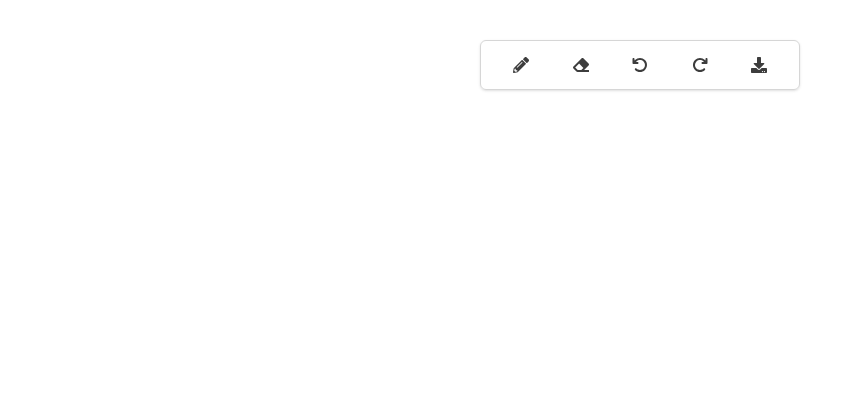
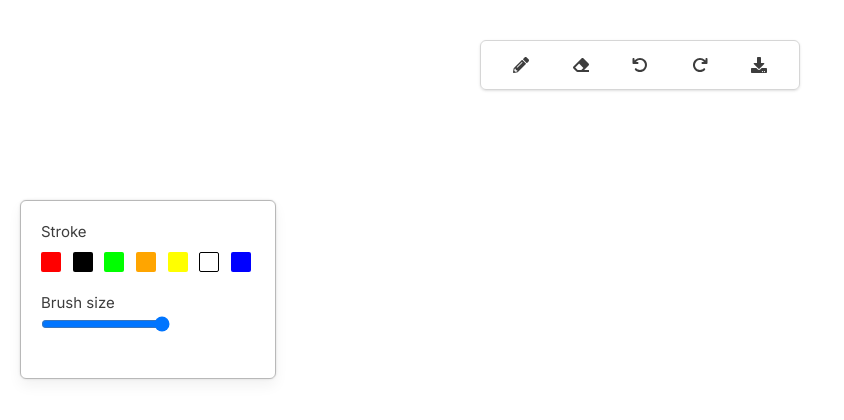
Before and after one commit to gaurab-khanal/whiteboard, a Next.js app in the folder client/: page / in a window 1280 px wide. Shown: the top 420 px of the page, without its empty margins (0-844 px from the left). Built offline with nearby package versions, Linux system fonts and the light colour scheme.

Commit message:
UI of toolbox

```diff
--- a/client/src/app/components/Menu/index.jsx
+++ b/client/src/app/components/Menu/index.jsx
@@ -7,7 +7,6 @@ import {
 } from "react-icons/fa";
 import { FaArrowRotateLeft, FaArrowRotateRight } from "react-icons/fa6";
 
-import styles from "./index.module.css";
 
 const Menu = () => {
   return (
--- a/client/src/app/components/Menu/index.module.css
+++ /dev/null
@@ -1,16 +0,0 @@
-.menuContainer {
-    @apply absolute px-5 py-1 flex justify-between w-1/4 left-1/2 top-10 rounded-md;
-    border: 1px solid theme(colors.border1);
-    transform: translateX(-50%);
-    box-shadow: theme(colors.shadow1);
-    background-color: theme(colors.background1);
-
-    .iconWrapper {
-       @apply cursor-pointer flex justify-center items-center w-10 h-10 rounded-md;
-       background-color: theme(colors.background1);
-
-       /* &:hover{
-           background-color: theme(colors.text2);
-       } */
-    }
-}
--- /dev/null
+++ b/client/src/app/components/Toolbox/index.jsx
@@ -0,0 +1,38 @@
+"use client"
+import React from 'react'
+
+const ToolBox = () => {
+
+    const updateBrushSize = ()=>{
+        console.log("Brush size changed")
+    }
+
+
+  return (
+    <div className="p-5 absolute top-1/4 left-5 w-64 rounded-md shadow-shadow1 border border-border1 bg-background1">
+        <div className="mb-5">
+            <h4 className='text-[15px] text-text1'>Stroke</h4>
+            <div className='flex justify-between mt-2'>
+                <div className="h-5 w-5 mr-1 rounded-sm cursor-pointer bg-RED hover:border-[1.5px] hover:border-border2 hover:shadow-shadow2"/>
+                <div className="h-5 w-5 mr-1 rounded-sm cursor-pointer bg-BLACK hover:border-[1.5px] hover:border-border2 hover:shadow-shadow2"/>
+                <div className="h-5 w-5 mr-1 rounded-sm cursor-pointer bg-GREEN hover:border-[1.5px] hover:border-border2 hover:shadow-shadow2"/>
+                <div className="h-5 w-5 mr-1 rounded-sm cursor-pointer bg-ORANGE hover:border-[1.5px] hover:border-border2 hover:shadow-shadow2"/>
+                <div className="h-5 w-5 mr-1 rounded-sm cursor-pointer bg-YELLOW hover:border-[1.5px] hover:border-border2 hover:shadow-shadow2"/>
+                <div className="h-5 w-5 mr-1 rounded-sm cursor-pointer bg-WHITE hover:border-[1.5px] hover:border-border2 border hover:shadow-shadow2"/>
+                <div className="h-5 w-5 mr-1 rounded-sm cursor-pointer bg-BLUE hover:border-[1.5px] hover:border-border2 hover:shadow-shadow2"/>
+
+
+
+            </div>
+        </div>
+        <div className='mb-5'>
+            <h4 className='text-[15px] text-text1'>Brush size</h4>
+            <div>
+                <input type="range" min={1} max={10} step={1} onChange={updateBrushSize}/>
+            </div>
+        </div>
+    </div>
+  )
+}
+
+export default ToolBox
--- a/client/src/app/page.js
+++ b/client/src/app/page.js
@@ -1,11 +1,13 @@
 
 import Image from "next/image";
 import Menu from "./components/Menu/index.jsx";
+import ToolBox from "./components/Toolbox/index.jsx";
 
 export default function Home() {
   return (
    <>
    <Menu/>
+   <ToolBox/>
    </>
   );
 }
--- a/client/tailwind.config.js
+++ b/client/tailwind.config.js
@@ -13,19 +13,24 @@ module.exports = {
           "conic-gradient(from 180deg at 50% 50%, var(--tw-gradient-stops))",
       },
       boxShadow: {
-        "shadow1":
+        shadow2: "0 0 0 1px #4a47b1",
+        shadow1:
           "0px 7px 14px rgba(0, 0, 0, .05), 0px 0px 3.12708px rgba(0, 0, 0, .0798), 0px 0px .931014px rgba(0, 0, 0, .1702)",
-      }
+      },
     },
     colors: {
       background1: "rgba(255,255,255, 0.9)",
-      shadow1:
-        "0px 7px 14px rgba(0, 0, 0, .05), 0px 0px 3.12708px rgba(0, 0, 0, .0798), 0px 0px .931014px rgba(0, 0, 0, .1702)",
-      shadow2: "0 0 0 1px #4a47b1",
       border1: "#b8b8b8",
       border2: "#d6d6d6",
       text1: "#3d3d3d",
       text2: "#e3e2fe",
+      BLACK: "#000000",
+      RED: "#FF0000",
+      GREEN: "#00FF00",
+      BLUE: "#0000FF",
+      ORANGE: "#FFA500",
+      YELLOW: "#FFFF00",
+      WHITE: "#FFFFFF",
     },
   },
   plugins: [],
```
